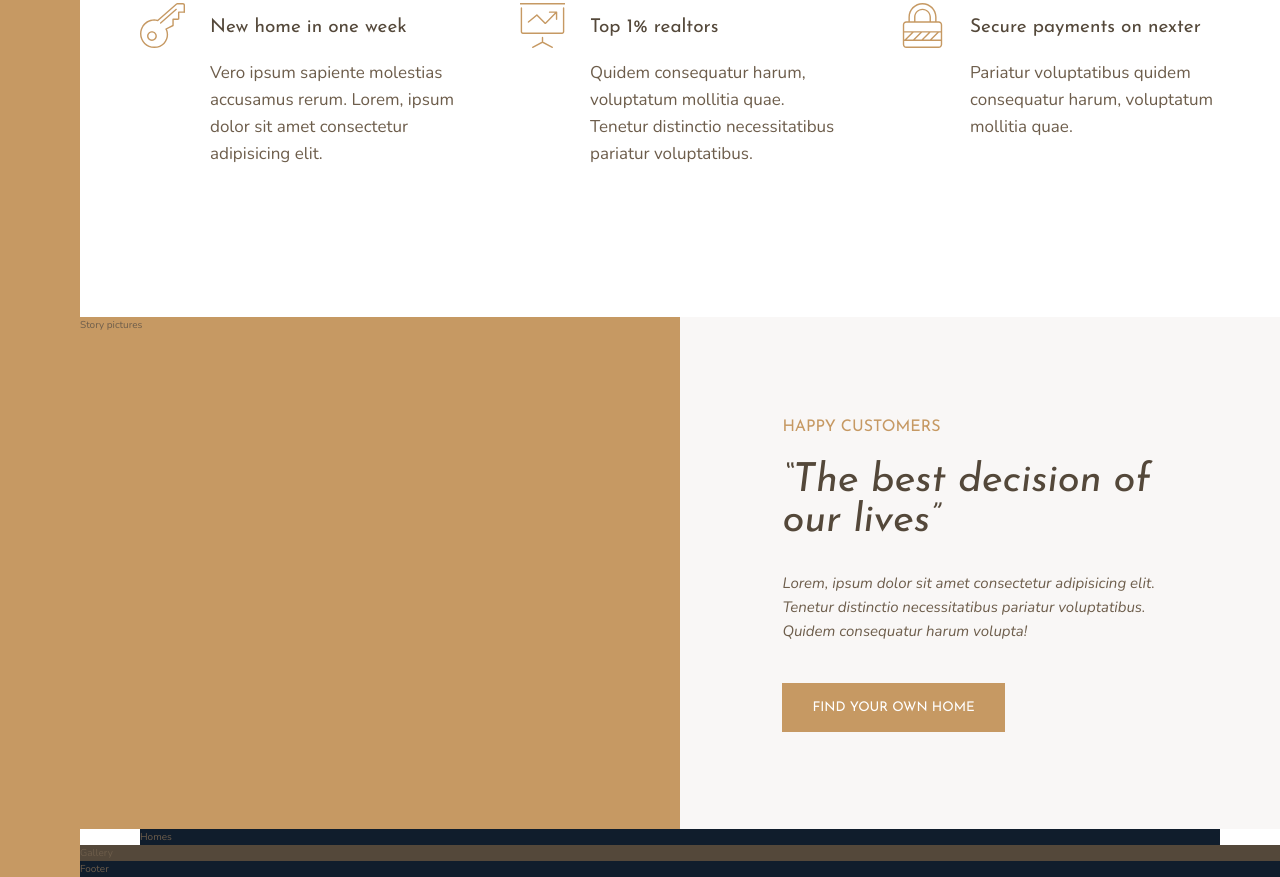
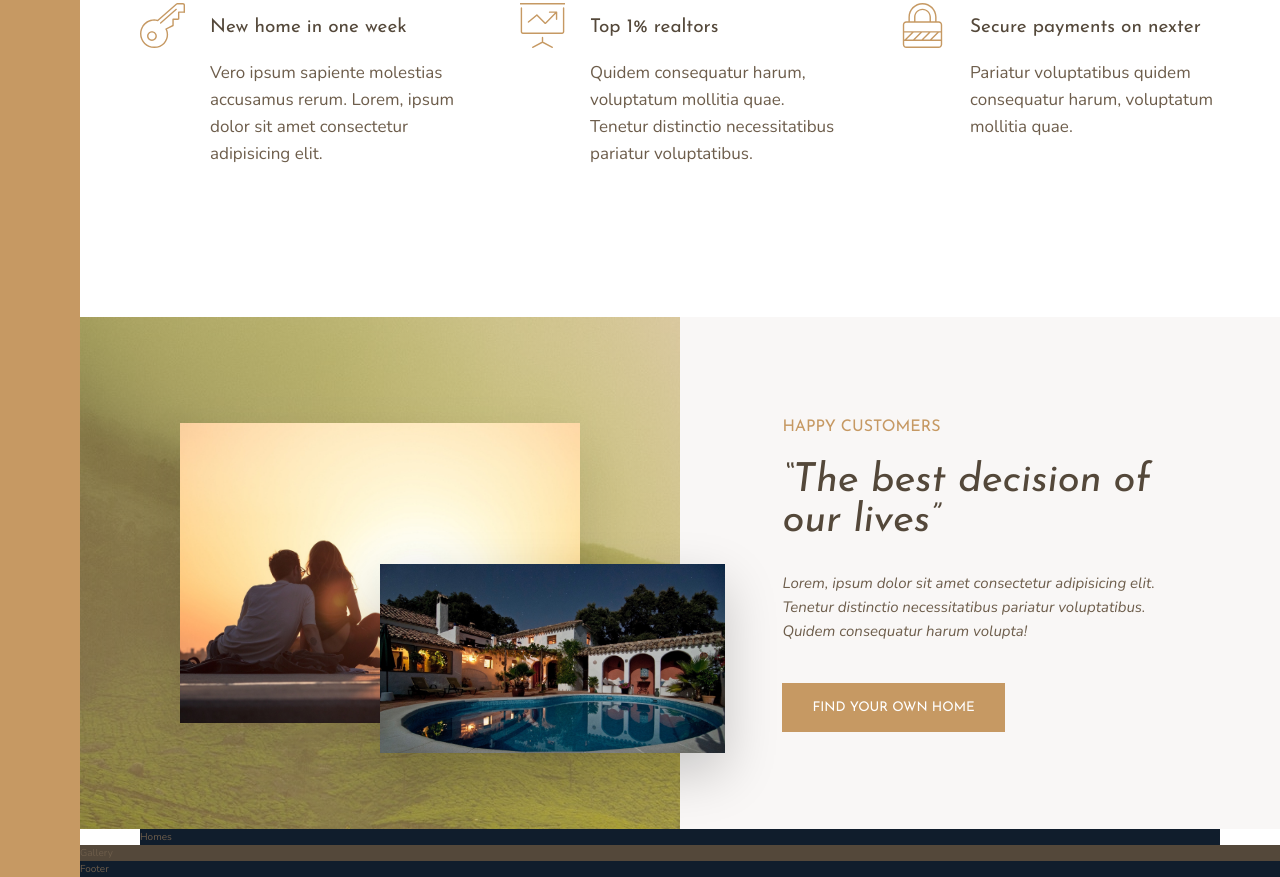
Before and after one commit to LiVinson/nexter-realtors, a website: page index.html in a window 1280 px wide. Shown: the part 991-1868 px from the top of the page. Drawn offline with nearby package versions, Linux system fonts and the light colour scheme.

Commit message:
pictures portion of story element with a background image overlayed with linear gradient, and 2 layered images in 6x6 grid

```diff
--- a/index.html
+++ b/index.html
@@ -92,7 +92,9 @@
     </section>
 
     <div class="story__pictures">
-        Story pictures
+        <img src="img/story-1.jpeg" alt="couple with new house" class="story__img--1">
+        <img src="img/story-2.jpeg" alt="new house" class="story__img--2">
+
     </div>
 
     <div class="story__content">
--- a/sass/_story.scss
+++ b/sass/_story.scss
@@ -3,7 +3,29 @@
     &__pictures {
         background-color: $color-primary;
         grid-column:full-start / col-end 4;
-        grid-row: 3/4;
+        background-image: linear-gradient(rgba($color-primary, .5), rgba($color-primary, .5)), url(../img/back.jpg);
+
+        display: grid;
+        grid-template-rows: repeat(6, 1fr);
+        grid-template-columns: repeat(6, 1fr);
+        align-items: center;
+    }
+
+    &__img--1 {
+        width: 100%;
+        grid-row:2 / 6;
+        grid-column: 2 / 6;
+        box-shadow: 0 2rem 5rem rgba(#000, .1);
+    }
+
+    &__img--2 {
+        //increases size of image beyond parent container
+        width: 115%;
+        grid-row: 4 /6;
+        grid-column: 4 / 7;
+        z-index: 20;
+        box-shadow: 0 2rem 5rem rgba(#000, .2);
+
     }
 
     &__content {
```
Also changed, not shown: css/style.css.
